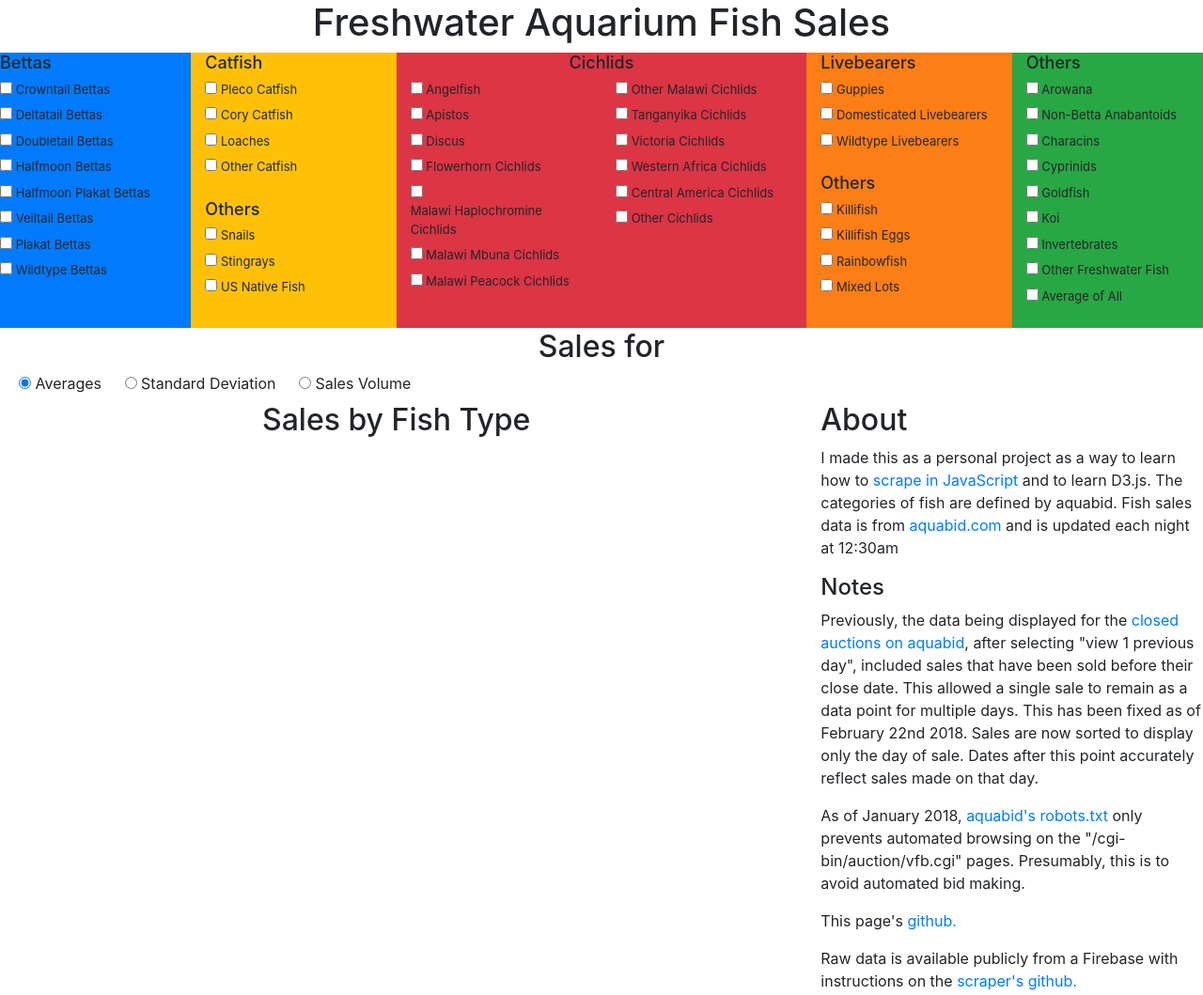
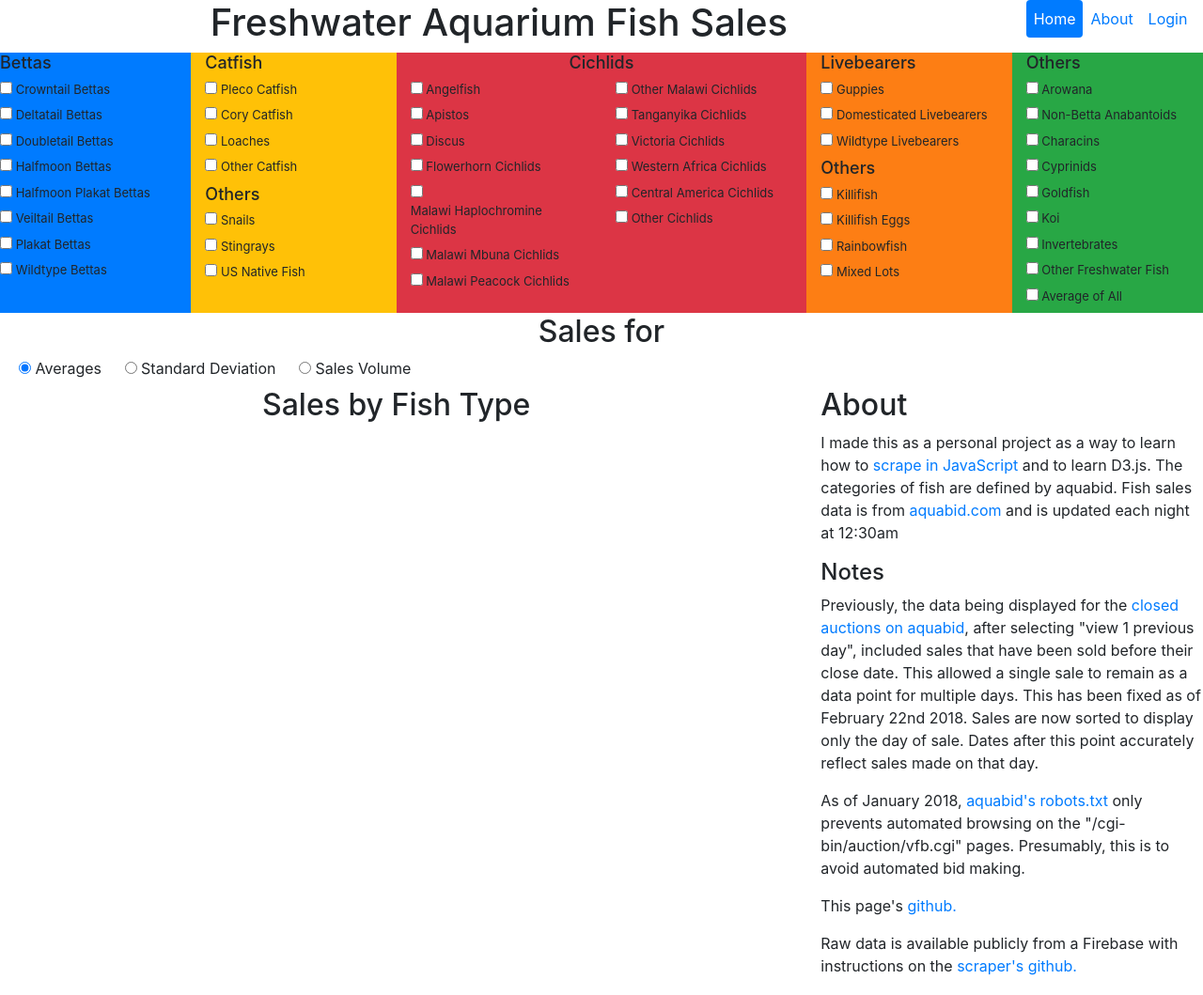
Before and after one commit to nodes777/aquadisplay, a website: page index.html in a window 1280 px wide. Shown: the whole page at 94% size. Drawn offline with nearby package versions, Linux system fonts and the light colour scheme; a script that the page names is missing.

Commit message:
adds 3 pages, home, about, and signup

```diff
--- a/css/style.css
+++ b/css/style.css
@@ -59,14 +59,19 @@ ul {
   background-color: var(--green);
 }
 
+.nav-link{
+  padding: 0.5rem;
+}
+
 /* https://coolors.co/1be7ff-6eeb83-e4ff1a-ffb800-ff5714 */
 :root {
-  --blue: #1BE7FF;
-  --green: #6EEB83;
-  --yellow: #E4FF1A;
-  --orange: #FFB800;
-  --red: #FF5714;
+  --blue: #007bff;
+  --green: #28a745;
+  --yellow: #ffc107;
+  --orange: #fd7e14;
+  --red: #dc3545;
 }
+
 
 table {
     font-family: arial, sans-serif;
--- a/index.html
+++ b/index.html
@@ -3,11 +3,12 @@
   <head>
   	<meta charset="UTF-8">
   	<title>Aquascraper Display</title>
-	<link rel="stylesheet" href="css/style.css" type="text/css">
+
 
 	  <!--<script src="https://d3js.org/d3.v4.min.js"></script>-->
 	<link rel="stylesheet" href="https://maxcdn.bootstrapcdn.com/bootstrap/4.0.0-beta.2/css/bootstrap.min.css" integrity="sha384-PsH8R72JQ3SOdhVi3uxftmaW6Vc51MKb0q5P2rRUpPvrszuE4W1povHYgTpBfshb" crossorigin="anonymous">
 	<script src="https://code.jquery.com/jquery-3.2.1.min.js" integrity="sha256-hwg4gsxgFZhOsEEamdOYGBf13FyQuiTwlAQgxVSNgt4=" crossorigin="anonymous"></script>
+  <link rel="stylesheet" href="css/style.css" type="text/css">
 
 	<script src="./js/utils/d3.min.js"></script>
   <script src="./js/utils/fishTypePairs.js"></script>
@@ -21,9 +22,19 @@
 	<script src="./js/index.js"></script>
   </head>
   <body>
-  	<div class="col-md-12">
-  		<h1 class="text-center">Freshwater Aquarium Fish Sales</h1>
-  	</div>
+    <div class="row">
+      <div class="col-md-10">
+        <h1 class="text-center">Freshwater Aquarium Fish Sales</h1>
+      </div>
+      <div class="col-md-2">
+        <ul class="nav nav-pills">
+          <li class="nav-item"><a class="nav-link active" href="#">Home</a> </li>
+          <li class="nav-item"><a class="nav-link" href="./about.html" class="text-center">About</a> </li>
+          <li class="nav-item"><a class="nav-link" href="./signup.html" class="text-center">Login</a> </li>
+        </ul>
+      </div>
+    </div>
+
       <div class="row checkboxes" id="checkBoxesDiv">
             <div class="col-md-2 bettas">
               <h3>Bettas</h3>
```
Also changed, not shown: about.html (added, +35 -0 lines), signup.html (+14 -2 lines).
